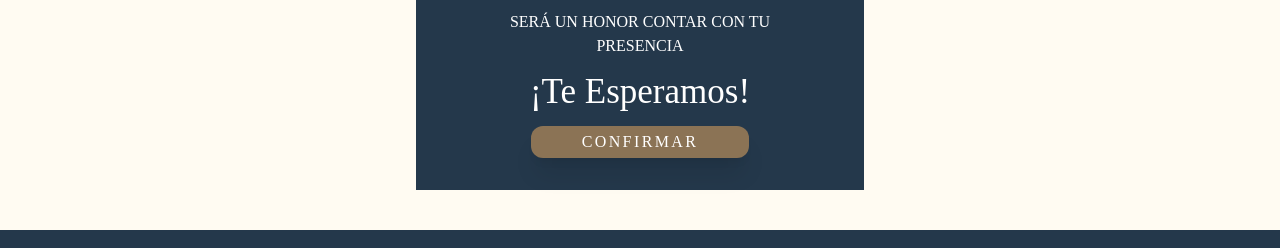
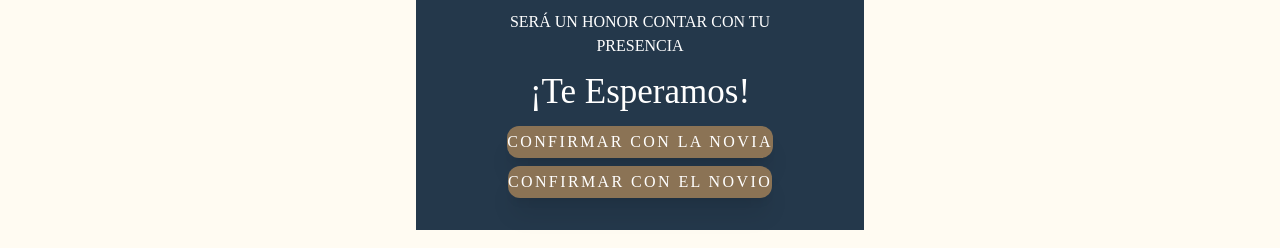
Before and after one commit to alfredo2201/invitacion-boda-susana-isai, a React (Vite) app: page / in a window 1280 px wide. Shown: the part 7020-7268 px from the top of the page. Built offline with nearby package versions, Linux system fonts and the light colour scheme; a web font is replaced by a local one.

Commit message:
cambio en los numeros

```diff
--- a/src/components/RSVPSection.jsx
+++ b/src/components/RSVPSection.jsx
@@ -10,11 +10,11 @@ export function RSVPSection() {
   const ref = useRef(null);
   const isInView = useInView(ref, { once: true, margin: "-100px" });
 
-  const handleRSVP = () => {
+  const handleRSVPNovio = () => {
     const message = encodeURIComponent(
-      `¡Hola! 👋✨
+      `¡Hola Isai! 👋✨
 
-Con mucho gusto confirmamos nuestra asistencia a la boda de ${WEDDING_CONFIG.groom} y ${WEDDING_CONFIG.bride} 💒❤️
+Con mucho gusto confirmamos nuestra asistencia a tu boda 💒❤️
 
 Los nombres de las personas que asistirán son:
 
@@ -25,7 +25,21 @@ Estamos muy felices de acompañarlos en este día tan especial y celebrar junto
     );
     window.open(`https://wa.me/${WEDDING_CONFIG.rsvpWhatsApp}?text=${message}`, '_blank');
   };
+const handleRSVPNovia = () => {
+    const message = encodeURIComponent(
+      `¡Hola Susana! 👋✨
 
+Con mucho gusto confirmamos nuestra asistencia a tu boda 💒❤️
+
+Los nombres de las personas que asistirán son:
+
+• Nombre 1
+• Nombre 2
+
+Estamos muy felices de acompañarlos en este día tan especial y celebrar junto a ustedes. ¡Nos vemos pronto! 🤍✨`
+    );
+    window.open(`https://wa.me/${WEDDING_CONFIG.rsvpWhatsAppNovia}?text=${message}`, '_blank');
+  };
   return (
     <section ref={ref} className="py-10 px-6 relative overflow-hidden">
       {/* Elemento decorativo */}
@@ -56,15 +70,26 @@ Estamos muy felices de acompañarlos en este día tan especial y celebrar junto
             <h1 className='playfair-display-main uppercase text-white text-md'>Ser&aacute; un honor contar con tu presencia</h1>
             <p className='luxurious-script-regular text-white text-[35px]'>¡Te Esperamos!</p>
             <motion.button
-              onClick={handleRSVP}
+              onClick={handleRSVPNovia}
               initial={{ opacity: 0, scale: 0.9 }}
               animate={isInView ? { opacity: 1, scale: 1 } : {}}
               transition={{ duration: 0.6, delay: 0.4 }}
               whileHover={{ scale: 1.05 }}
               whileTap={{ scale: 0.95 }}
-              className="w-2/3 items-center gap-3 bg-[#8B7355] text-white py-1 rounded-xl text-md playfair-display-main tracking-[.15em] uppercase hover:bg-[#6F5A42] transition-all shadow-xl hover:shadow-2xl hover:cursor-pointer"
+              className=" items-center gap-3 bg-[#8B7355] text-white py-1 rounded-xl text-md playfair-display-main tracking-[.15em] uppercase hover:bg-[#6F5A42] transition-all shadow-xl hover:shadow-2xl hover:cursor-pointer"
             >
-              Confirmar
+              Confirmar con la novia
+            </motion.button>
+            <motion.button
+              onClick={handleRSVPNovio}
+              initial={{ opacity: 0, scale: 0.9 }}
+              animate={isInView ? { opacity: 1, scale: 1 } : {}}
+              transition={{ duration: 0.6, delay: 0.4 }}
+              whileHover={{ scale: 1.05 }}
+              whileTap={{ scale: 0.95 }}
+              className="items-center gap-3 bg-[#8B7355] text-white py-1 rounded-xl text-md playfair-display-main tracking-[.15em] uppercase hover:bg-[#6F5A42] transition-all shadow-xl hover:shadow-2xl hover:cursor-pointer"
+            >
+              Confirmar con el novio
             </motion.button>
           </div>
 
--- a/src/constant.js
+++ b/src/constant.js
@@ -28,5 +28,6 @@ export const WEDDING_CONFIG = {
   },
   story: "Dos caminos se cruzaron por la gracia de Dios, dos corazones se unieron en fe y amor. Hoy celebramos el inicio de nuestra historia juntos, y queremos compartir este momento especial contigo.",
   rsvpWhatsApp: "+526682107900", // Número de WhatsApp para confirmación
+  rsvpWhatsAppNovia: "+526421514497", // Número de WhatsApp para confirmación
   musicUrl: "" // Reemplazar con tu música
 };
```
